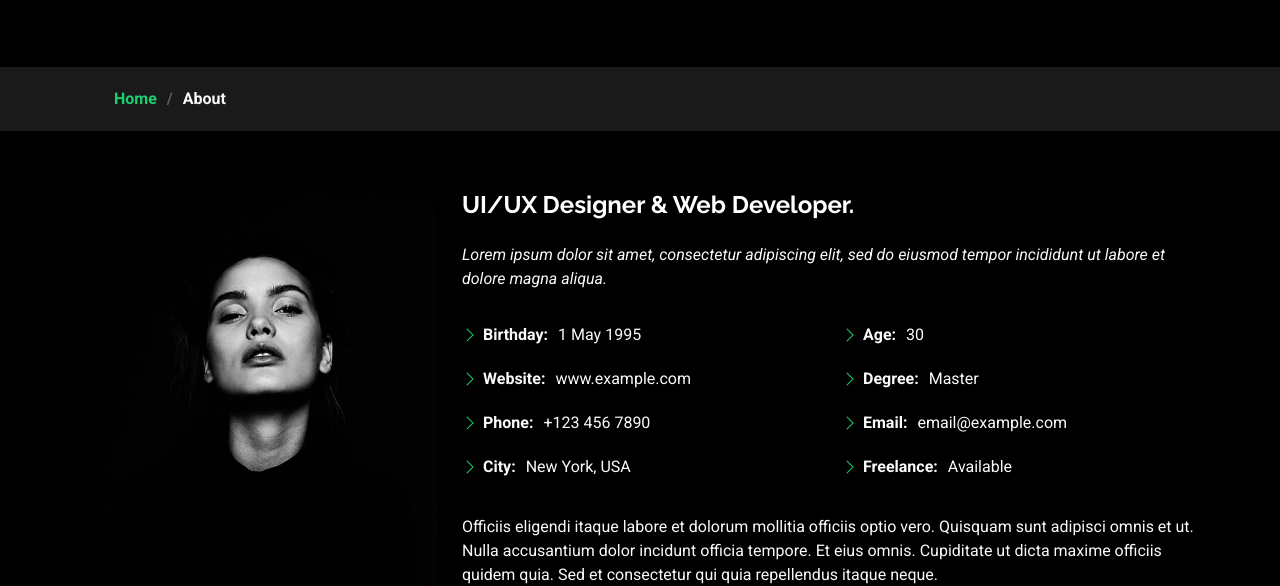
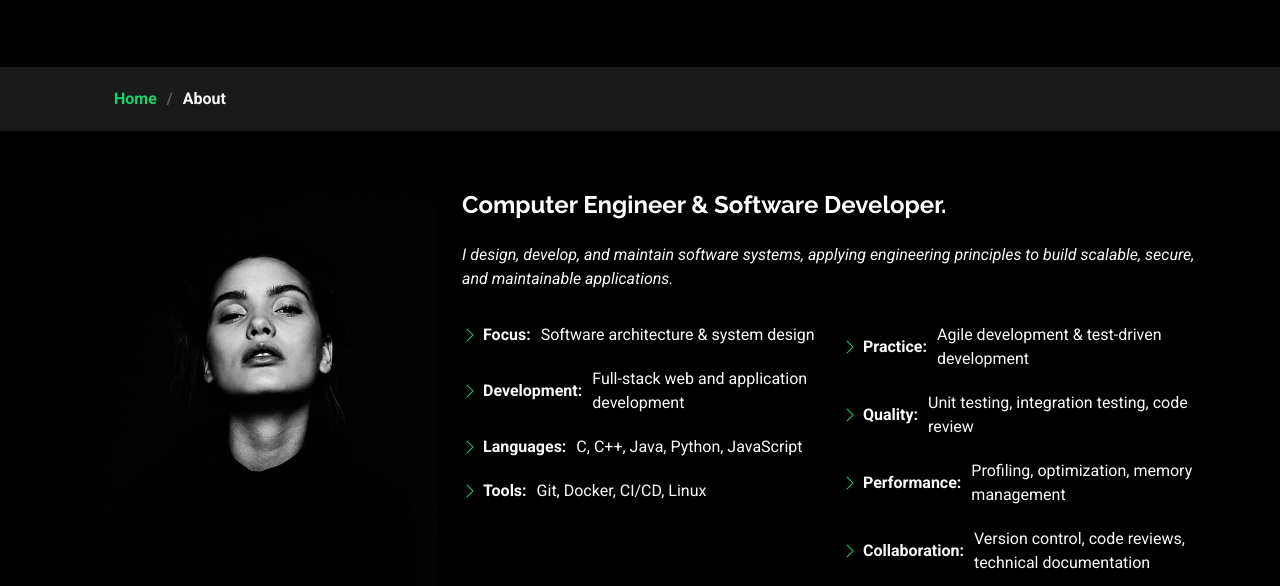
Before and after one commit to aisfhd/aisfhd.github.io, a plain HTML site: page about.html in a window 1280 px wide. Shown: the part 228-814 px from the top of the page. Drawn offline with Linux system fonts and the light colour scheme.

Commit message:
updated about.html
also renamed the hero-bg so work would be visible to you

```diff
--- a/about.html
+++ b/about.html
@@ -95,32 +95,30 @@
             <img src="assets/img/profile-img.jpg" class="img-fluid" alt="">
           </div>
           <div class="col-lg-8 content">
-            <h2>UI/UX Designer &amp; Web Developer.</h2>
+            <h2>Computer Engineer &amp; Software Developer.</h2>
             <p class="fst-italic py-3">
-              Lorem ipsum dolor sit amet, consectetur adipiscing elit, sed do eiusmod tempor incididunt ut labore et dolore
-              magna aliqua.
+              I design, develop, and maintain software systems, applying engineering principles to build scalable, secure, and maintainable applications.
             </p>
             <div class="row">
               <div class="col-lg-6">
                 <ul>
-                  <li><i class="bi bi-chevron-right"></i> <strong>Birthday:</strong> <span>1 May 1995</span></li>
-                  <li><i class="bi bi-chevron-right"></i> <strong>Website:</strong> <span>www.example.com</span></li>
-                  <li><i class="bi bi-chevron-right"></i> <strong>Phone:</strong> <span>+123 456 7890</span></li>
-                  <li><i class="bi bi-chevron-right"></i> <strong>City:</strong> <span>New York, USA</span></li>
+                  <li><i class="bi bi-chevron-right"></i> <strong>Focus:</strong> <span>Software architecture &amp; system design</span></li>
+                  <li><i class="bi bi-chevron-right"></i> <strong>Development:</strong> <span>Full-stack web and application development</span></li>
+                  <li><i class="bi bi-chevron-right"></i> <strong>Languages:</strong> <span>C, C++, Java, Python, JavaScript</span></li>
+                  <li><i class="bi bi-chevron-right"></i> <strong>Tools:</strong> <span>Git, Docker, CI/CD, Linux</span></li>
                 </ul>
               </div>
               <div class="col-lg-6">
                 <ul>
-                  <li><i class="bi bi-chevron-right"></i> <strong>Age:</strong> <span>30</span></li>
-                  <li><i class="bi bi-chevron-right"></i> <strong>Degree:</strong> <span>Master</span></li>
-                  <li><i class="bi bi-chevron-right"></i> <strong>Email:</strong> <span>email@example.com</span></li>
-                  <li><i class="bi bi-chevron-right"></i> <strong>Freelance:</strong> <span>Available</span></li>
+                  <li><i class="bi bi-chevron-right"></i> <strong>Practice:</strong> <span>Agile development &amp; test-driven development</span></li>
+                  <li><i class="bi bi-chevron-right"></i> <strong>Quality:</strong> <span>Unit testing, integration testing, code review</span></li>
+                  <li><i class="bi bi-chevron-right"></i> <strong>Performance:</strong> <span>Profiling, optimization, memory management</span></li>
+                  <li><i class="bi bi-chevron-right"></i> <strong>Collaboration:</strong> <span>Version control, code reviews, technical documentation</span></li>
                 </ul>
               </div>
             </div>
             <p class="py-3">
-              Officiis eligendi itaque labore et dolorum mollitia officiis optio vero. Quisquam sunt adipisci omnis et ut. Nulla accusantium dolor incidunt officia tempore. Et eius omnis.
-              Cupiditate ut dicta maxime officiis quidem quia. Sed et consectetur qui quia repellendus itaque neque.
+              My work spans the full software development lifecycle — from requirements analysis and system design to implementation, testing, deployment, and maintenance. I focus on writing clean code, optimizing performance, and ensuring software quality through rigorous testing and code reviews.
             </p>
           </div>
         </div>
```
Also changed, not shown: index.html (+1 -1 lines), assets/img/custom-img.png (renamed from assets/img/hero-bg.jpg).
